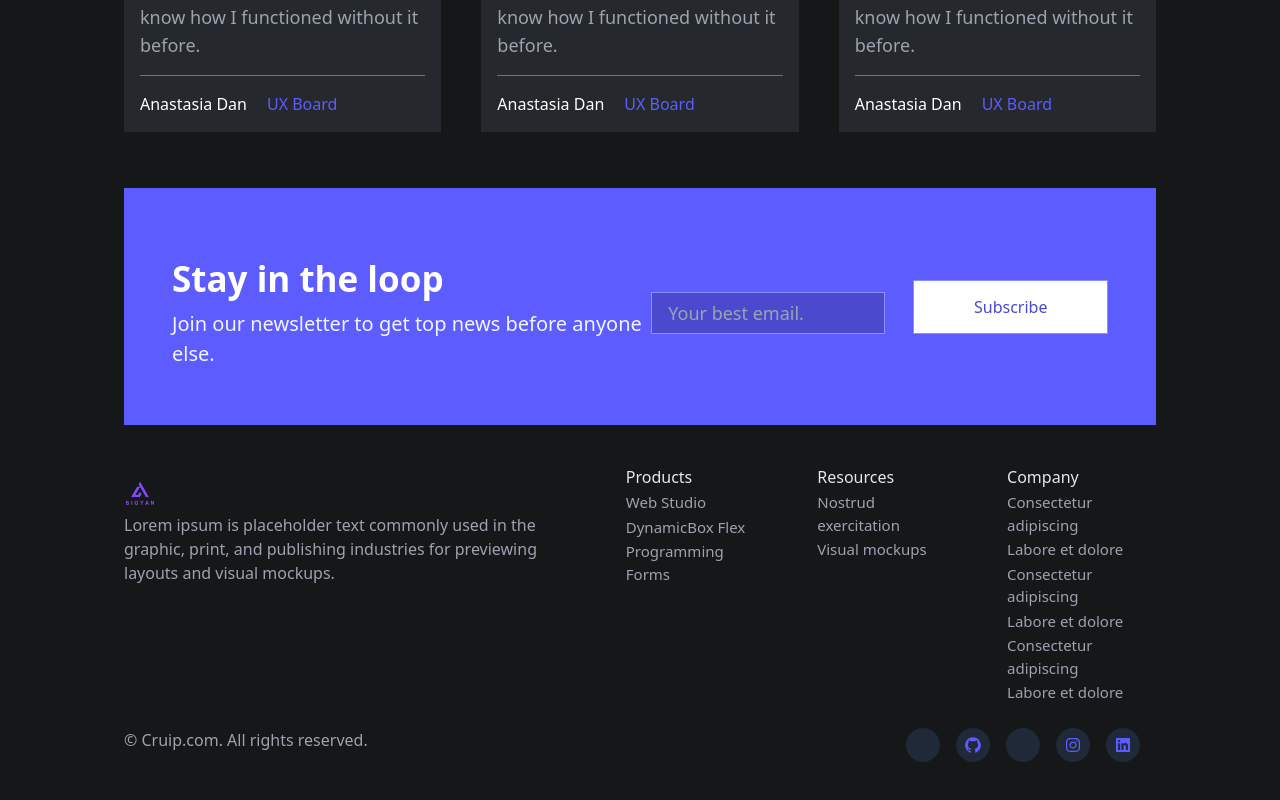
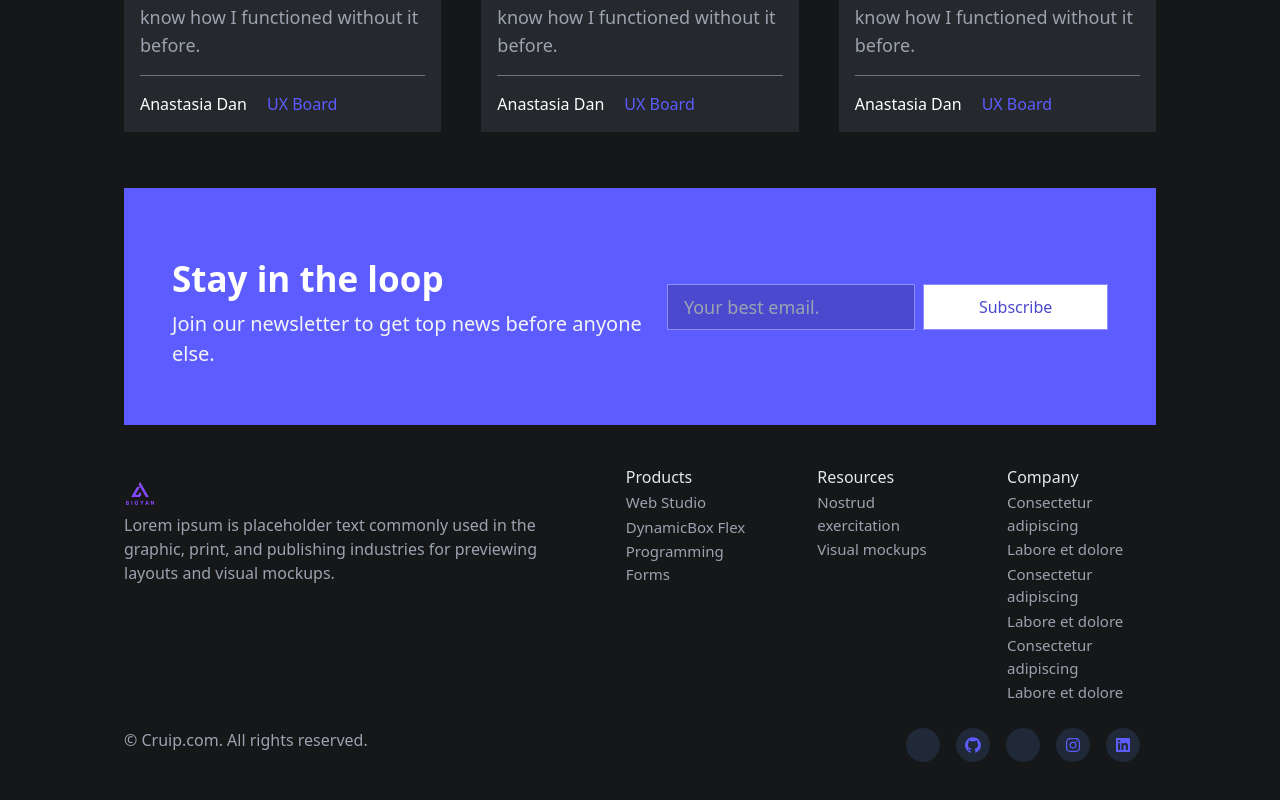
Before and after one commit to bigyan-sapkota/open-pro, a React (Vite) app: page / in a window 1280 px wide. Shown: the part 3613-4413 px from the top of the page. Built offline with nearby package versions, Linux system fonts and the light colour scheme; some icons are missing.

Commit message:
Enhancement

```diff
--- a/src/Containers/Contact.jsx
+++ b/src/Containers/Contact.jsx
@@ -14,16 +14,16 @@ const Contact = () => {
             </p>
           </div>
           <form>
-            <div className="flex flex-col gap-2 md:gap-7 md:flex-row">
+            <div className="flex flex-col gap-2 md:flex-row md:items-center">
               <input
                 type="text"
                 placeholder="Your best email..."
-                className="mt-3 w-full text-gray-400 bg-[#4B4ACF] text-left text-lg py-1.5 md:pr-20 px-4 border-[1px] border-[#8D8DFF]"
+                className="mt-3 md:mt-0 w-full text-gray-400 bg-[#4B4ACF] text-left text-lg py-1.5 md:py-2 md:pr-24 px-4 border-[1px] border-[#8D8DFF]"
               />
               <input
                 type="submit"
                 value="Subscribe"
-                className="w-full text-[#4B4ACF] font-medium bg-white text-center text-base py-2 px-4 border-[1px] border-[#8D8DFF]"
+                className="w-full text-[#4B4ACF] font-medium bg-white text-center text-base py-2 sm:px-4 md:py-2.5 md:px-0.5 border-[1px] border-[#8D8DFF]"
               />
             </div>
           </form>
```
